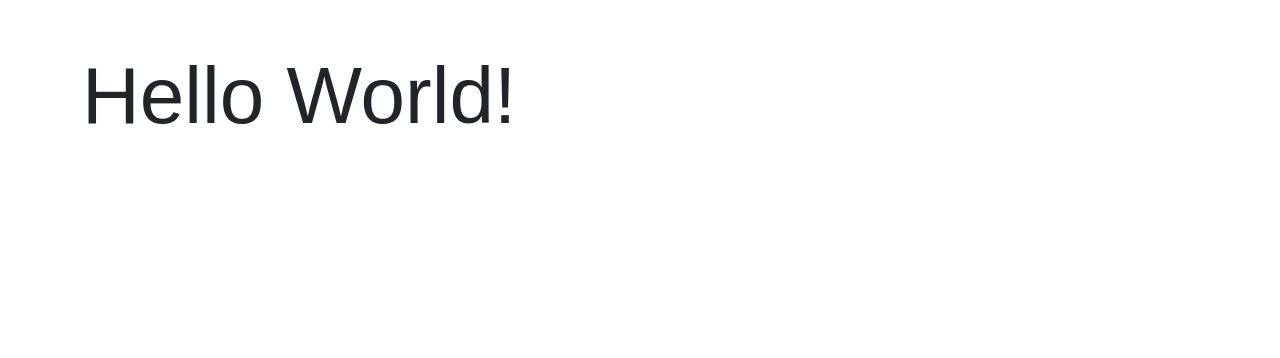
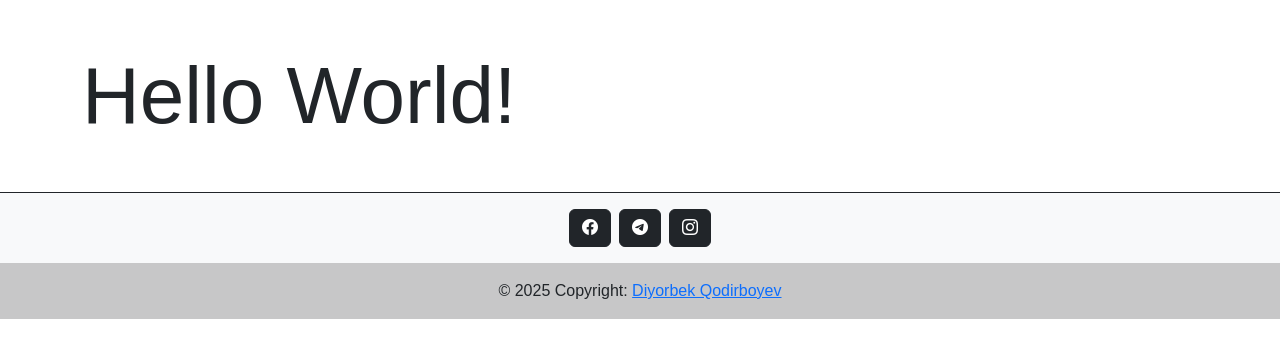
Before and after one commit to dvrkdev/unidep, a Flask app: page / in a window 1280 px wide. Shown: the part 56-414 px from the top of the page. Run offline with Flask 3, Linux system fonts and the light colour scheme; some libraries are stand-ins or nearby versions; some web fonts are replaced.

Commit message:
feat: 📑 footer

```diff
--- a/app/__init__.py
+++ b/app/__init__.py
@@ -27,7 +27,7 @@ def create_app():
     # --- Login Manager Config ---
     login_manager.login_view = 'auth.login'
     login_manager.login_message_category = 'info'
-    login_manager.login_message = 'Ushbu sahifani ko\'rish uchun tizimga kiring!'
+    login_manager.login_message = 'Ushbu sahifani ko‘rish uchun tizimga kiring!'
 
     # --- User Loader ---
     from .models import User
--- a/app/templates/base.html
+++ b/app/templates/base.html
@@ -50,6 +50,22 @@
       {% block content %}
       {% endblock content %}
     </main>
+
+    <!-- footer -->
+    <footer class="bg-light border-top border-dark">
+      <div class="container py-3 d-flex justify-content-center gap-2">
+        <a class="btn btn-dark"><i class="bi bi-facebook"></i></a>
+        <a class="btn btn-dark"><i class="bi bi-telegram"></i></a>
+        <a class="btn btn-dark"><i class="bi bi-instagram"></i></a>
+      </div>
+      <!-- copyright -->
+      <div class="text-center p-3" style="background-color: rgba(0, 0, 0, 0.2);">
+        &copy; 2025 Copyright:
+        <a href="https://github.com">Diyorbek Qodirboyev</a>
+      </div>
+    </footer>
+    <!-- /footer -->
+
     <!-- <script src="https://cdn.jsdelivr.net/npm/bootstrap@5.3.8/dist/js/bootstrap.bundle.min.js" integrity="sha384-FKyoEForCGlyvwx9Hj09JcYn3nv7wiPVlz7YYwJrWVcXK/BmnVDxM+D2scQbITxI" crossorigin="anonymous"></script> -->
     <script src="{{ url_for('static', filename='bootstrap.bundle.min.js') }}"></script>
   </body>
```
